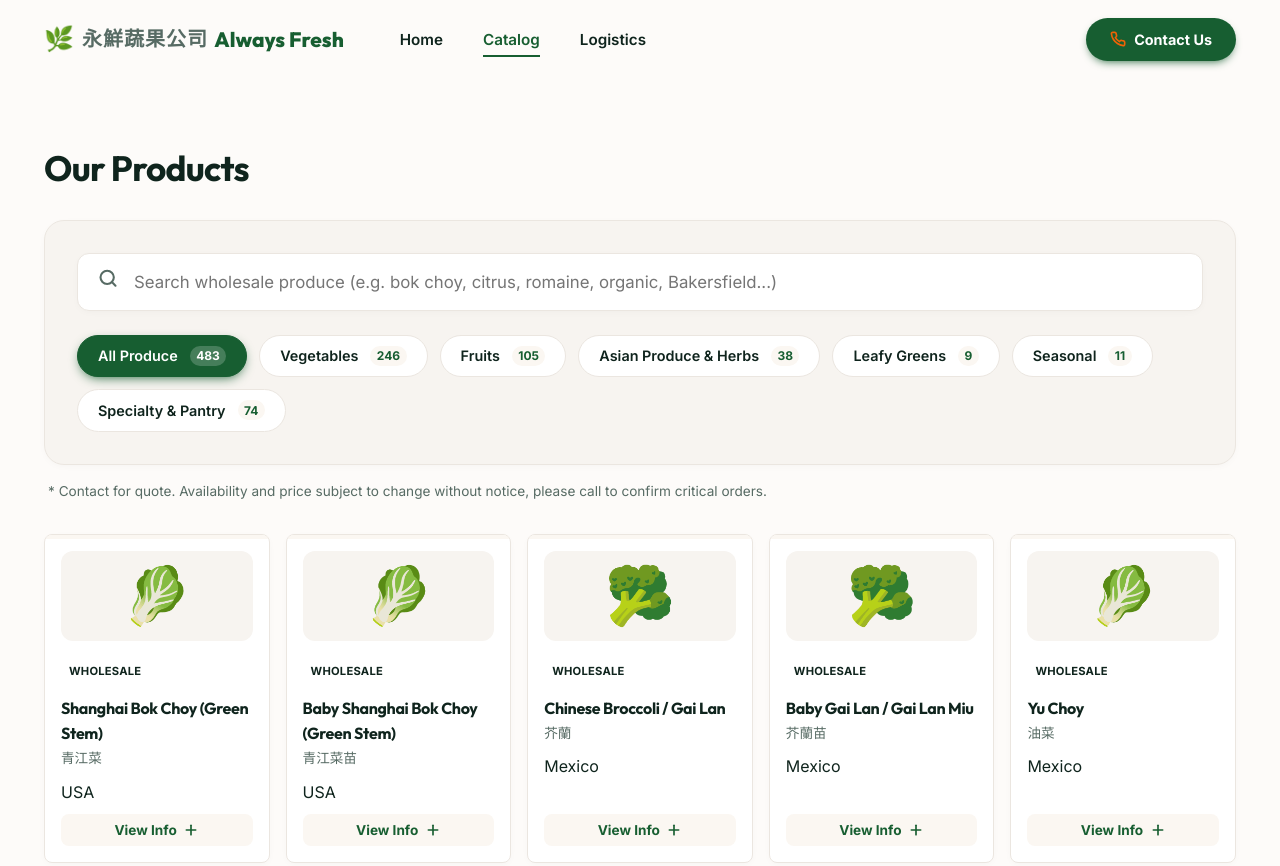
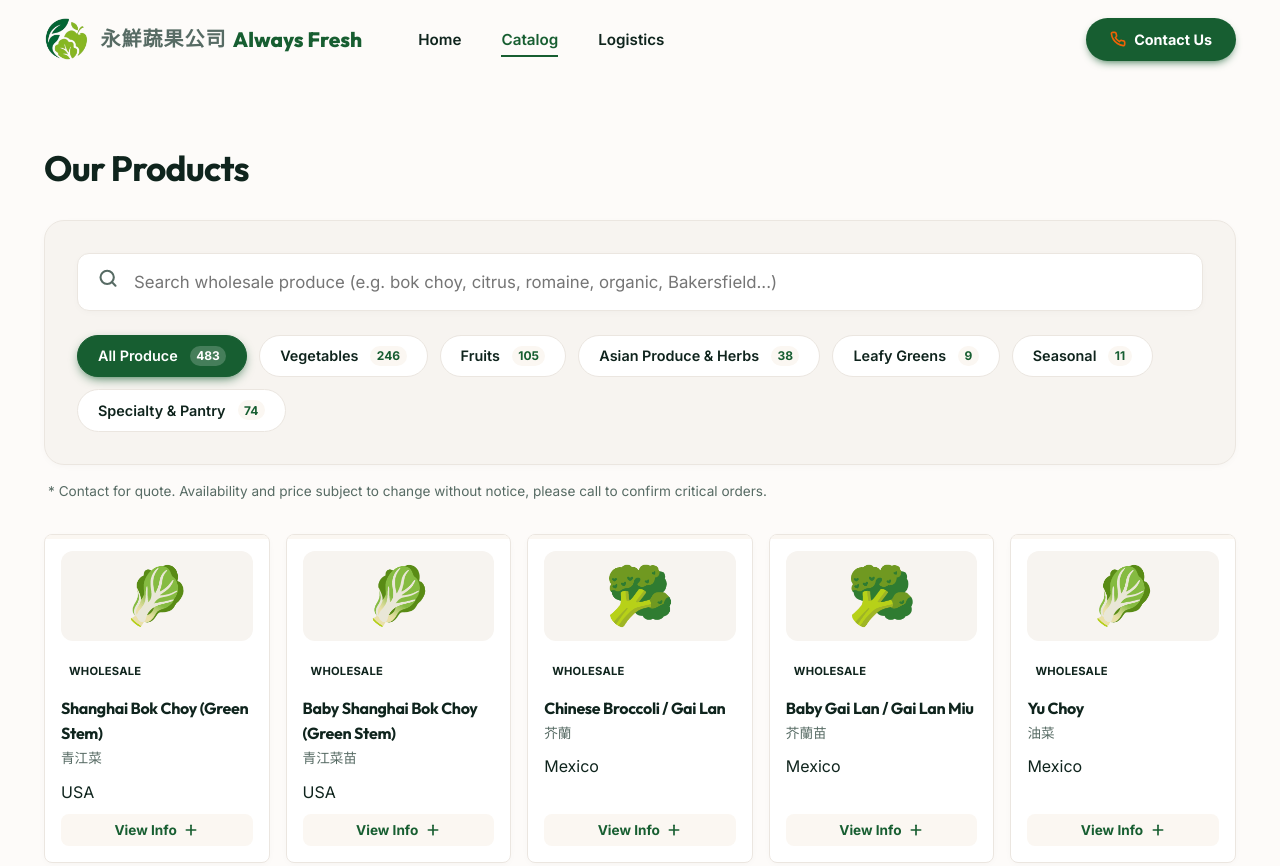
Before and after one commit to Darren-Chao/always-fresh-trading.github.io, a website: page catalog.html in a window 1280 px wide. Shown: the top 866 px of the page. Drawn offline with Linux system fonts and the light colour scheme.

Commit message:
Convert logo to WebP for faster load times

```diff
--- a/catalog.html
+++ b/catalog.html
@@ -27,7 +27,7 @@
     <div class="container nav-container">
       <!-- Unified Bold Logo Font -->
       <a href="index.html" class="logo" id="nav-logo">
-        <span class="logo-leaf">🌿</span>
+        <img src="assets/images/temp-logo.webp" alt="Always Fresh Trading Logo" class="logo-img">
         <div class="logo-text-wrapper">
           <span class="logo-cn">永鮮蔬果公司</span>
           <span class="logo-en">Always Fresh</span>
@@ -115,7 +115,7 @@
         <!-- Column 1 (About Us) -->
         <div class="footer-about">
           <div class="footer-logo">
-            <span class="footer-logo-leaf">🌿</span>
+            <img src="assets/images/temp-logo.webp" alt="Always Fresh Trading Logo" class="logo-img">
             <div class="logo-text-wrapper">
               <span class="logo-cn">永鮮蔬果公司</span>
               <span class="logo-en">Always Fresh</span>
--- a/index.css
+++ b/index.css
@@ -211,9 +211,11 @@ section {
   line-height: 1;
 }
 
-.logo-leaf {
-  color: var(--accent-orange);
-  font-size: 1.5rem;
+.logo-img {
+  height: 42px;
+  width: auto;
+  object-fit: contain;
+  margin-right: 0.2rem;
 }
 
 .nav-menu {
@@ -2047,10 +2049,7 @@ section {
   color: #fff;
 }
 
-.footer-logo-leaf {
-  color: var(--accent-orange);
-  font-size: 1.5rem;
-}
+
 
 .footer-about p {
   color: var(--text-light);
```
Also changed, not shown: contact.html (+2 -2 lines), index.html (+2 -2 lines), logistics.html (+2 -2 lines), assets/images/temp-logo.webp (added).
